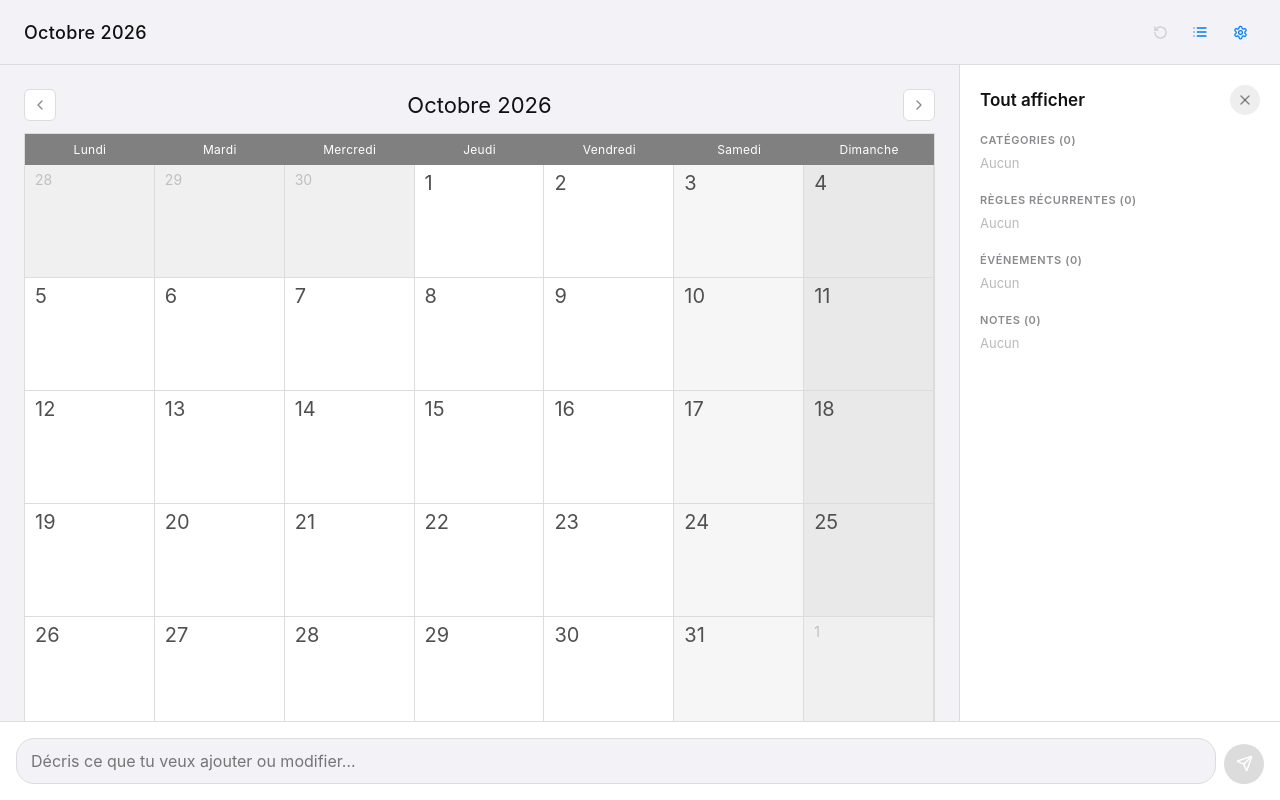
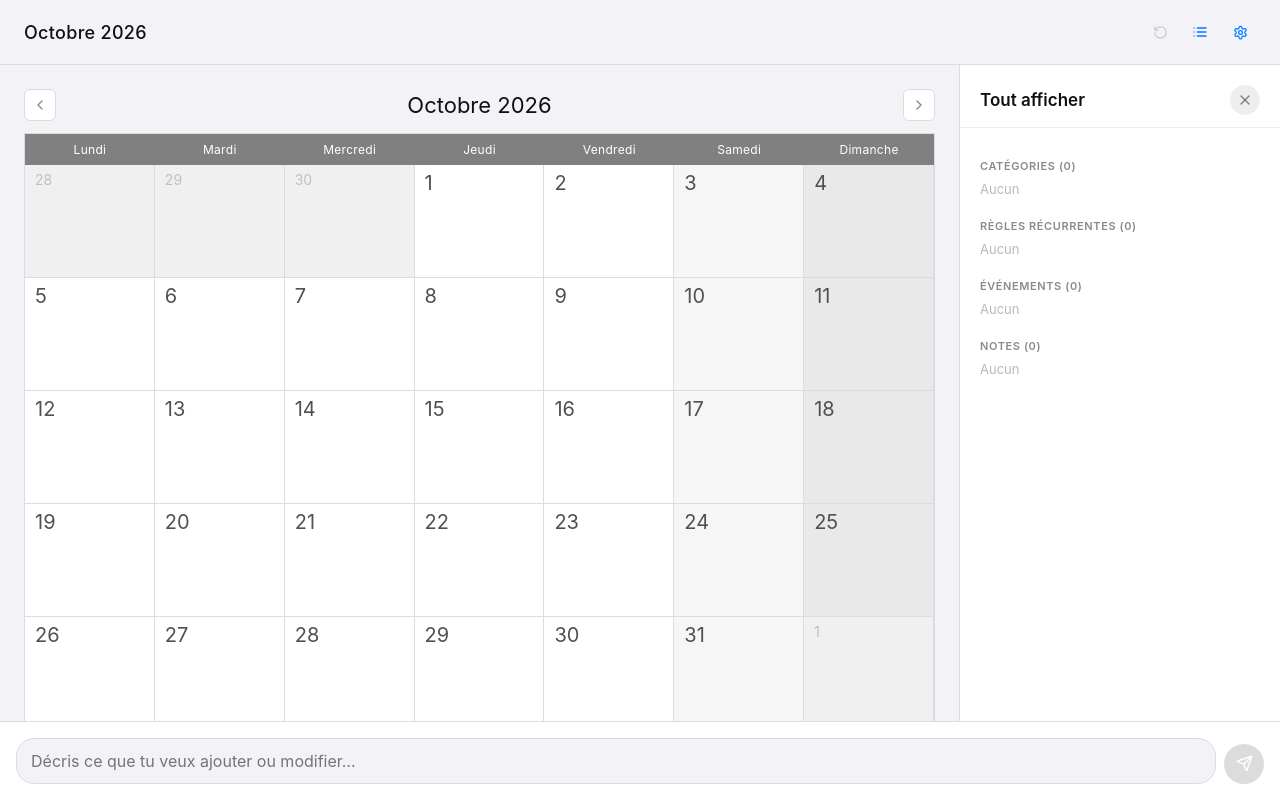
Before and after one commit to Fanta29/planning-v2.1, a React (Vite) app: page / in a window 1280 px wide. Both pictures are taken after a click on the button 1200 px from the left and 32 px from the top of the page. Shown: the top 800 px of the page. Built offline with nearby package versions, Linux system fonts and the light colour scheme.

Commit message:
Feuilles Réglages et Tout afficher : en-tête fixe, seul le contenu défile
Corrige le titre de section coupé qui passait sous le titre du mois.

Co-Authored-By: Claude Opus 5.5 <noreply@anthropic.com>
Claude-Session: https://claude.ai/code/session_01YENvzwCHVy2u44Udh7h6y4

```diff
--- a/src/App.jsx
+++ b/src/App.jsx
@@ -451,12 +451,9 @@ function ListSheet({ state, setState, theme, onClose, isMobile }) {
   const delEvent = (id) => setState(s => ({ ...s, events: s.events.filter(e => e.id !== id) }));
   const delRule = (id) => setState(s => ({ ...s, recurringRules: s.recurringRules.filter(r => r.id !== id) }));
   const delNote = (id) => setState(s => ({ ...s, dayNotes: s.dayNotes.filter(n => n.id !== id) }));
-  const content = (
-    <div style={{ padding: 20, fontSize: 13, color: theme.textPrimary }}>
-      <div style={{ display: 'flex', justifyContent: 'space-between', alignItems: 'center', marginBottom: 18 }}>
-        <h3 style={{ fontSize: 17, fontWeight: 600, margin: 0 }}>Tout afficher</h3>
-        <button onClick={onClose} style={{ background: theme.gridLight, border: 'none', cursor: 'pointer', width: 30, height: 30, borderRadius: 15, display: 'grid', placeItems: 'center', color: theme.textSecondary }}><X size={16} /></button>
-      </div>
+  return (
+    <Panel theme={theme} isMobile={isMobile} title="Tout afficher" onClose={onClose} width={320}>
+    <div style={{ fontSize: 13, color: theme.textPrimary }}>
       <Section title={`Catégories (${state.categories.length})`} theme={theme}>
         {state.categories.length === 0 && <Empty theme={theme} />}
         {state.categories.map(c => {
@@ -509,24 +506,53 @@ function ListSheet({ state, setState, theme, onClose, isMobile }) {
         ))}
       </Section>
     </div>
+    </Panel>
+  );
+}
+
+// ============================================================
+// PANNEAU — feuille du bas sur mobile, colonne latérale sur ordinateur.
+// L'en-tête (poignée, titre, fermer) est fixe : seul le contenu défile,
+// en dessous, sans jamais passer sous le titre du mois.
+// ============================================================
+function Panel({ theme, isMobile, title, onClose, width, children }) {
+  const header = (
+    <div style={{ flexShrink: 0, padding: isMobile ? '0 20px 12px' : '20px 20px 12px', borderBottom: `1px solid ${theme.gridLight}` }}>
+      {isMobile && (
+        <div style={{ display: 'grid', placeItems: 'center', padding: '8px 0 10px' }}>
+          <div style={{ width: 36, height: 4, borderRadius: 2, background: theme.grid }} />
+        </div>
+      )}
+      <div style={{ display: 'flex', justifyContent: 'space-between', alignItems: 'center' }}>
+        <h3 style={{ fontSize: 17, fontWeight: 600, margin: 0, color: theme.textPrimary }}>{title}</h3>
+        <button onClick={onClose} style={{ background: theme.gridLight, border: 'none', cursor: 'pointer', width: 30, height: 30, borderRadius: 15, display: 'grid', placeItems: 'center', color: theme.textSecondary }}><X size={16} /></button>
+      </div>
+    </div>
+  );
+  const body = (
+    <div style={{ flex: 1, minHeight: 0, overflowY: 'auto', WebkitOverflowScrolling: 'touch', padding: '16px 20px', paddingBottom: isMobile ? 'calc(20px + env(safe-area-inset-bottom, 0px))' : 20 }}>
+      {children}
+    </div>
   );
   if (isMobile) {
     return (
       <div style={{ position: 'fixed', inset: 0, zIndex: 100, display: 'flex', alignItems: 'flex-end', background: 'rgba(0,0,0,0.35)' }} onClick={onClose}>
         <div onClick={e => e.stopPropagation()} style={{
           background: theme.cardBg, width: '100%', maxHeight: '85vh',
+          display: 'flex', flexDirection: 'column',
           borderTopLeftRadius: 16, borderTopRightRadius: 16,
-          overflowY: 'auto', paddingBottom: 'env(safe-area-inset-bottom, 20px)',
+          overflow: 'hidden', transform: 'translateZ(0)',  // force le découpage aux coins arrondis (Safari iOS)
         }}>
-          <div style={{ display: 'grid', placeItems: 'center', paddingTop: 8 }}>
-            <div style={{ width: 36, height: 4, borderRadius: 2, background: theme.grid }} />
-          </div>
-          {content}
+          {header}{body}
         </div>
       </div>
     );
   }
-  return <div style={{ width: 320, background: theme.cardBg, borderLeft: `1px solid ${theme.grid}`, overflowY: 'auto' }}>{content}</div>;
+  return (
+    <div style={{ width, background: theme.cardBg, borderLeft: `1px solid ${theme.grid}`, display: 'flex', flexDirection: 'column', minHeight: 0 }}>
+      {header}{body}
+    </div>
+  );
 }
 
 function Section({ title, children, theme }) {
@@ -564,12 +590,9 @@ function SettingsSheet({ state, setState, theme, onClose, isMobile, counts }) {
     setS({ vacationPeriod: { ...cur, ...partial } });
   };
 
-  const content = (
-    <div style={{ padding: 20, fontSize: 14, color: theme.textPrimary }}>
-      <div style={{ display: 'flex', justifyContent: 'space-between', alignItems: 'center', marginBottom: 18 }}>
-        <h3 style={{ fontSize: 17, fontWeight: 600, margin: 0 }}>Réglages</h3>
-        <button onClick={onClose} style={{ background: theme.gridLight, border: 'none', cursor: 'pointer', width: 30, height: 30, borderRadius: 15, display: 'grid', placeItems: 'center', color: theme.textSecondary }}><X size={16} /></button>
-      </div>
+  return (
+    <Panel theme={theme} isMobile={isMobile} title="Réglages" onClose={onClose} width={360}>
+    <div style={{ fontSize: 14, color: theme.textPrimary }}>
 
       <Section title="Thème" theme={theme}>
         <SegmentedControl theme={theme} value={state.settings.theme} onChange={v => setS({ theme: v })}
@@ -646,24 +669,8 @@ function SettingsSheet({ state, setState, theme, onClose, isMobile, counts }) {
         }}>Tout effacer</button>
       </Section>
     </div>
+    </Panel>
   );
-  if (isMobile) {
-    return (
-      <div style={{ position: 'fixed', inset: 0, zIndex: 100, display: 'flex', alignItems: 'flex-end', background: 'rgba(0,0,0,0.35)' }} onClick={onClose}>
-        <div onClick={e => e.stopPropagation()} style={{
-          background: theme.cardBg, width: '100%', maxHeight: '85vh',
-          borderTopLeftRadius: 16, borderTopRightRadius: 16,
-          overflowY: 'auto', paddingBottom: 'env(safe-area-inset-bottom, 20px)',
-        }}>
-          <div style={{ display: 'grid', placeItems: 'center', paddingTop: 8 }}>
-            <div style={{ width: 36, height: 4, borderRadius: 2, background: theme.grid }} />
-          </div>
-          {content}
-        </div>
-      </div>
-    );
-  }
-  return <div style={{ width: 360, background: theme.cardBg, borderLeft: `1px solid ${theme.grid}`, overflowY: 'auto' }}>{content}</div>;
 }
 
 function DiagnosticSection({ theme }) {
```
